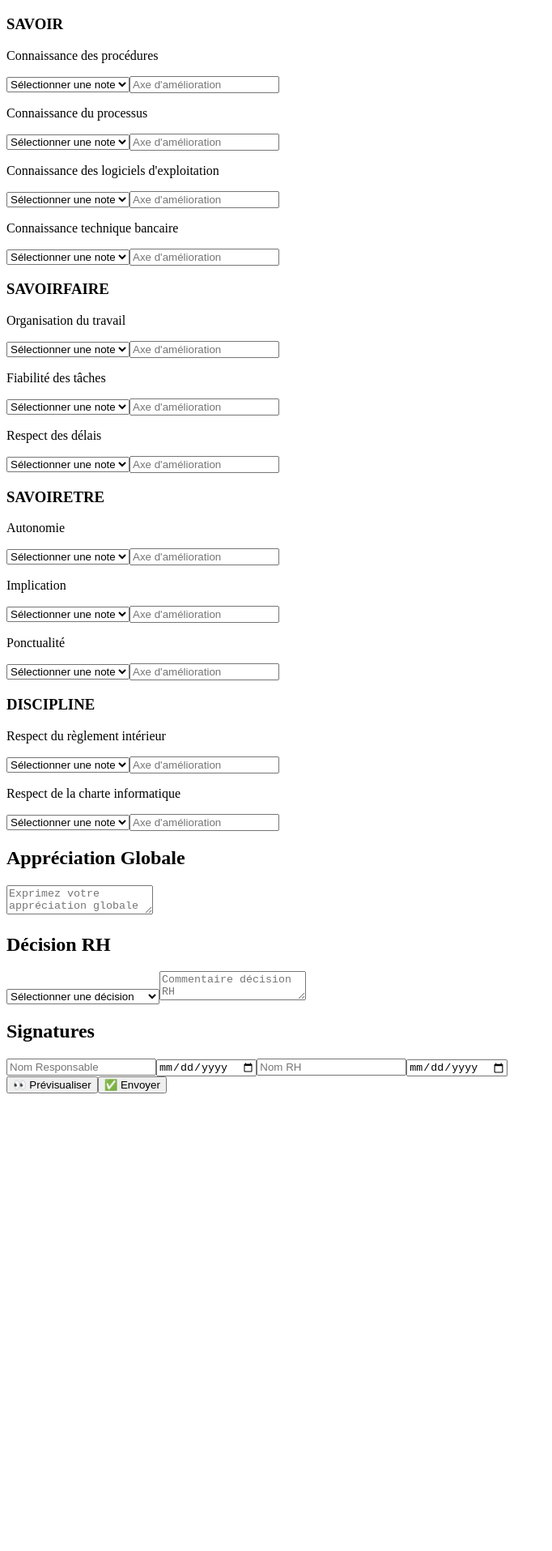
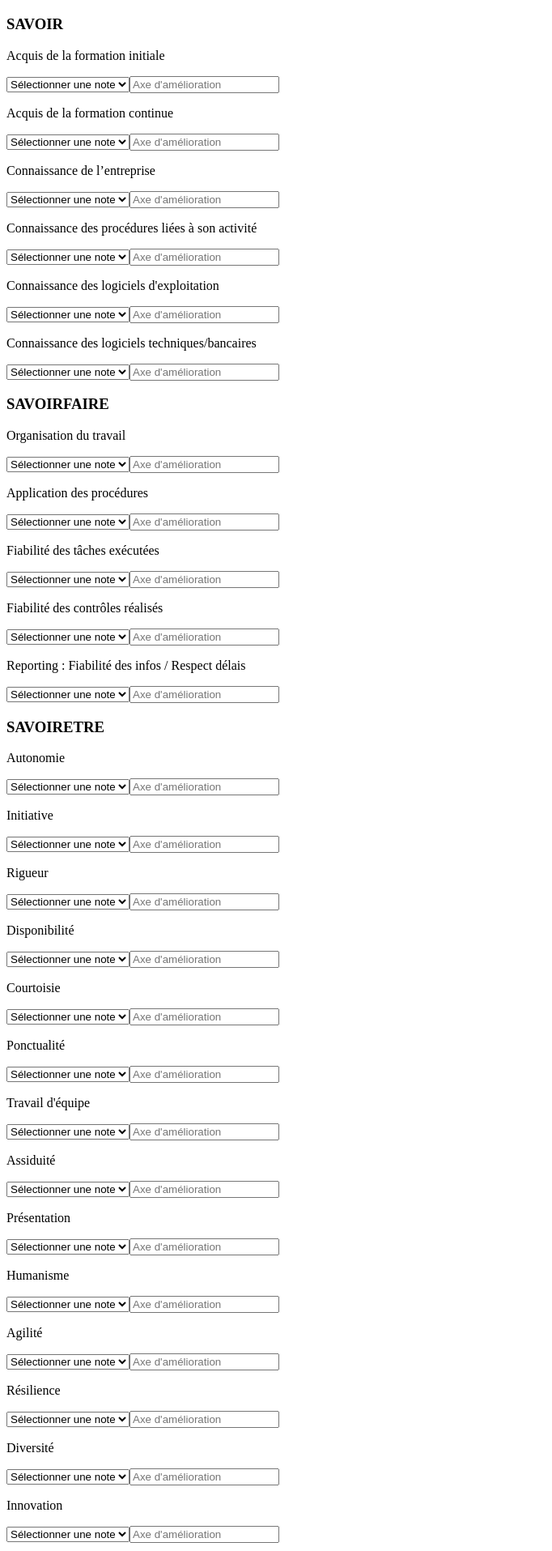
Before and after one commit to MarvineDream/FicheEvaluation, a Next.js app: page /evaluation in a window 1280 px wide. Shown: the part 845-2760 px from the top of the page at 81% size, without its empty margins (0-682 px from the left). Before the commit the page ends 2203 px from the top, so only its background shows below. Built offline with nearby package versions, Linux system fonts and the light colour scheme.

Commit message:
mise a jour des champs

```diff
--- a/src/app/evaluation/page.js
+++ b/src/app/evaluation/page.js
@@ -23,24 +23,43 @@ export default function EvaluationPage() {
 
   const [competences, setCompetences] = useState({
     savoir: [
-      { critere: "Connaissance des procédures", note: "", axeAmelioration: "" },
-      { critere: "Connaissance du processus", note: "", axeAmelioration: "" },
+      { critere: "Acquis de la formation initiale", note: "", axeAmelioration: "" },
+      { critere: "Acquis de la formation continue", note: "", axeAmelioration: "" },
+      { critere: "Connaissance de l’entreprise", note: "", axeAmelioration: "" },
+      { critere: "Connaissance des procédures liées à son activité", note: "", axeAmelioration: "" },
       { critere: "Connaissance des logiciels d'exploitation", note: "", axeAmelioration: "" },
-      { critere: "Connaissance technique bancaire", note: "", axeAmelioration: "" }
+      { critere: "Connaissance des logiciels techniques/bancaires", note: "", axeAmelioration: "" }
     ],
     savoirFaire: [
       { critere: "Organisation du travail", note: "", axeAmelioration: "" },
-      { critere: "Fiabilité des tâches", note: "", axeAmelioration: "" },
-      { critere: "Respect des délais", note: "", axeAmelioration: "" }
+      { critere: "Application des procédures", note: "", axeAmelioration: "" },
+      { critere: "Fiabilité des tâches exécutées", note: "", axeAmelioration: "" },
+      { critere: "Fiabilité des contrôles réalisés", note: "", axeAmelioration: "" },
+      { critere: "Reporting : Fiabilité des infos / Respect délais", note: "", axeAmelioration: "" }
     ],
     savoirEtre: [
       { critere: "Autonomie", note: "", axeAmelioration: "" },
-      { critere: "Implication", note: "", axeAmelioration: "" },
-      { critere: "Ponctualité", note: "", axeAmelioration: "" }
+      { critere: "Initiative", note: "", axeAmelioration: "" },
+      { critere: "Rigueur", note: "", axeAmelioration: "" },
+      { critere: "Disponibilité", note: "", axeAmelioration: "" },
+      { critere: "Courtoisie", note: "", axeAmelioration: "" },
+      { critere: "Ponctualité", note: "", axeAmelioration: "" },
+      { critere: "Travail d'équipe", note: "", axeAmelioration: "" },
+      { critere: "Assiduité", note: "", axeAmelioration: "" },
+      { critere: "Présentation", note: "", axeAmelioration: "" },
+      { critere: "Humanisme", note: "", axeAmelioration: "" },
+      { critere: "Agilité", note: "", axeAmelioration: "" },
+      { critere: "Résilience", note: "", axeAmelioration: "" },
+      { critere: "Diversité", note: "", axeAmelioration: "" },
+      { critere: "Innovation", note: "", axeAmelioration: "" },
+      { critere: "Éco-responsabilité", note: "", axeAmelioration: "" }
     ],
     discipline: [
+      { critere: "Respect du code de déontologie", note: "", axeAmelioration: "" },
       { critere: "Respect du règlement intérieur", note: "", axeAmelioration: "" },
-      { critere: "Respect de la charte informatique", note: "", axeAmelioration: "" }
+      { critere: "Respect du livret sécurité informatique", note: "", axeAmelioration: "" },
+      { critere: "Respect de la charte informatique", note: "", axeAmelioration: "" },
+      { critere: "Respect de la charte métier", note: "", axeAmelioration: "" }
     ]
   });
 
```
